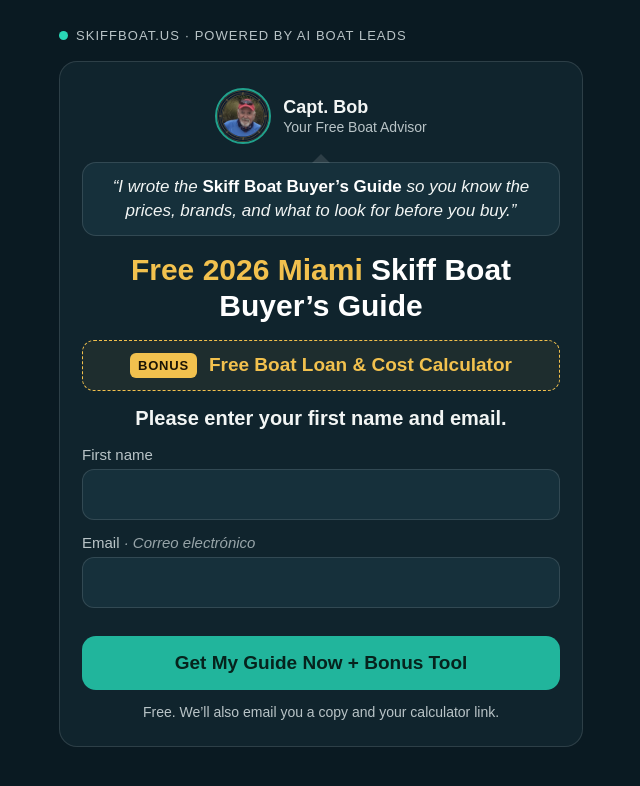
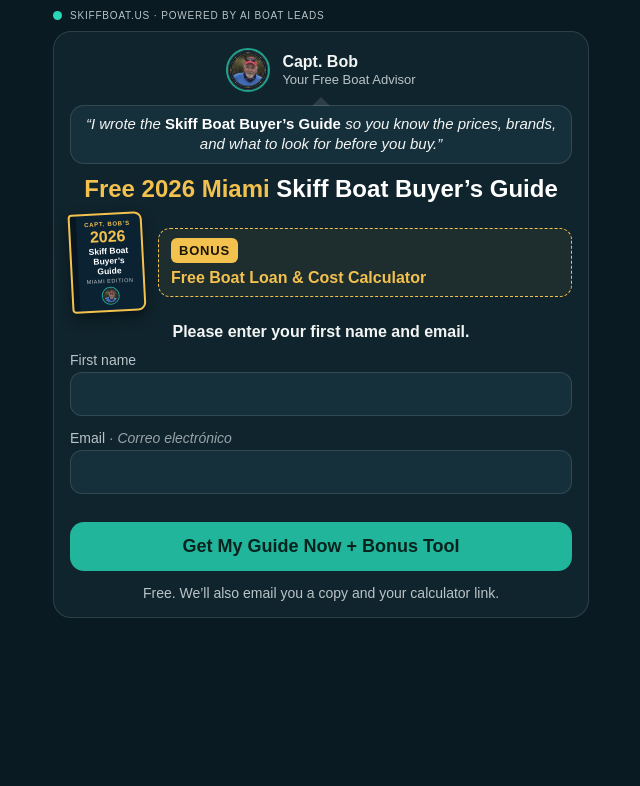
Before and after one commit to BobDucey/SkiffBoat.us, a plain HTML site: page miami-fl-report.html in a window 1280 px wide. Shown: the whole page, without its empty margins (319-959 px from the left). Drawn offline with Linux system fonts and the light colour scheme; no server answers.

Commit message:
Miami signup page: guide cover beside bonus, form above the fold
Co-Authored-By: Claude Opus 5.5 <noreply@anthropic.com>
Claude-Session: https://claude.ai/code/session_01DHhWjVJUyyzLFKuHRPDsZH

```diff
--- a/miami-fl-report.html
+++ b/miami-fl-report.html
@@ -47,6 +47,14 @@ button.yes{background:var(--gold);color:#1a1405}
 #reportForm[hidden],.ask[hidden],.mailnote[hidden]{display:none}
 .says{position:relative;margin:2px 0 0;background:var(--card2);border:1px solid var(--line);border-radius:14px;padding:12px 16px;font-size:17px;line-height:1.4;color:var(--text);font-style:italic;text-align:center}
 .says:before{content:"";position:absolute;top:-9px;left:50%;margin-left:-9px;border:9px solid transparent;border-top:0;border-bottom-color:var(--line)}
+.offer{display:flex;align-items:center;gap:14px}
+.cover{flex:none;width:92px;aspect-ratio:3/4;background:#0B2233;border:2px solid var(--gold);border-radius:4px 8px 8px 4px;box-shadow:inset 6px 0 0 rgba(0,0,0,.35),0 6px 14px rgba(0,0,0,.45);padding:8px 6px 6px 11px;display:flex;flex-direction:column;align-items:center;text-align:center;gap:2px;transform:rotate(-3deg)}
+.cover .k{font-size:7px;letter-spacing:.12em;color:var(--gold);font-weight:800}
+.cover .y{font-size:20px;line-height:1;color:var(--gold);font-weight:800}
+.cover .t{font-size:10px;line-height:1.15;color:#fff;font-weight:800}
+.cover .m{font-size:6.5px;letter-spacing:.1em;color:var(--dim);text-transform:uppercase}
+.cover img{width:22px;height:22px;border-radius:50%;border:1px solid rgba(41,214,182,.7);object-fit:cover;margin-top:auto}
+.offer .bonus{flex:1;flex-direction:column;align-items:flex-start;gap:6px;text-align:left}
 .capt{display:flex;align-items:center;justify-content:center;gap:12px}
 .capt img{width:56px;height:56px;border-radius:50%;object-fit:cover;border:2px solid rgba(41,214,182,.7)}
 .capt .who{display:flex;flex-direction:column;line-height:1.25;text-align:left}
@@ -57,6 +65,21 @@ button.yes{background:var(--gold);color:#1a1405}
 .bonus b{color:var(--gold);font-size:19px}
 .calc{display:block;text-decoration:none;font-size:20px;font-weight:800;padding:18px 16px;border-radius:14px;background:var(--teal);color:#06231d}
 .hpf{position:absolute;left:-9999px;width:1px;height:1px;overflow:hidden}
+
+.wrap{padding:10px 12px 30px;gap:10px}
+.brand{font-size:10px}
+.card{padding:16px 16px;gap:11px}
+.capt img{width:44px;height:44px}
+.capt .who b{font-size:16px}.capt .who span{font-size:13px}
+.says{font-size:15px;padding:8px 12px;line-height:1.35}
+h1{font-size:24px;line-height:1.15}
+.cover{width:74px;padding:6px 5px 5px 9px}
+.cover .y{font-size:16px}.cover .t{font-size:8.5px}.cover .k{font-size:6px}.cover .m{font-size:5.5px}.cover img{width:18px;height:18px}
+.bonus{padding:9px 12px}.bonus b{font-size:16px}
+.mailnote{font-size:16px}
+label{font-size:14px;margin-bottom:4px}
+input{padding:11px 12px;font-size:17px}
+button{padding:14px;font-size:18px}
 </style>
 </head>
 <body>
@@ -71,7 +94,7 @@ button.yes{background:var(--gold);color:#1a1405}
 <p class="q">Download Now?</p>
 <div class="yn"><button type="button" class="yes" id="yesStart">Yes</button><button type="button" class="alt" id="noStart">No</button></div>
 </div>
-<div class="bonus"><span class="tag">BONUS</span><b>Free Boat Loan &amp; Cost Calculator</b></div>
+<div class="offer"><div class="cover" aria-hidden="true"><div class="k">CAPT. BOB’S</div><div class="y">2026</div><div class="t">Skiff Boat Buyer’s Guide</div><div class="m">Miami Edition</div><img src="/capt-bob-avatar.png" alt=""></div><div class="bonus"><span class="tag">BONUS</span><b>Free Boat Loan &amp; Cost Calculator</b></div></div>
 <p class="mailnote" id="mailNote">Please enter your first name and email.</p>
 <form id="reportForm" novalidate>
 <div style="display:flex;flex-direction:column;gap:14px">
```
